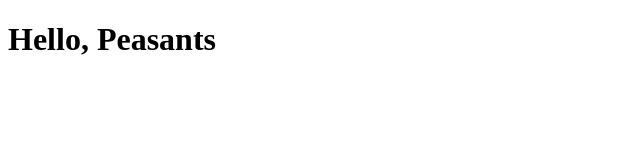
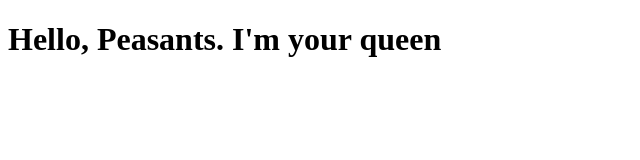
Before and after one commit to Caesar-PoM/cs50w, a plain HTML site: page hello.html in a window 1280 px wide. Shown: the whole page, without its empty margins (0-640 px from the left). Drawn offline with Linux system fonts and the light colour scheme.

Commit message:
Update hello.html

```diff
--- a/hello.html
+++ b/hello.html
@@ -4,6 +4,6 @@
 	<title>My web</title>
 </head>
 <body>
-	<H1>Hello, Peasants</H1>
+	<H1>Hello, Peasants. I'm your queen</H1>
 </body>
 </html>
```
